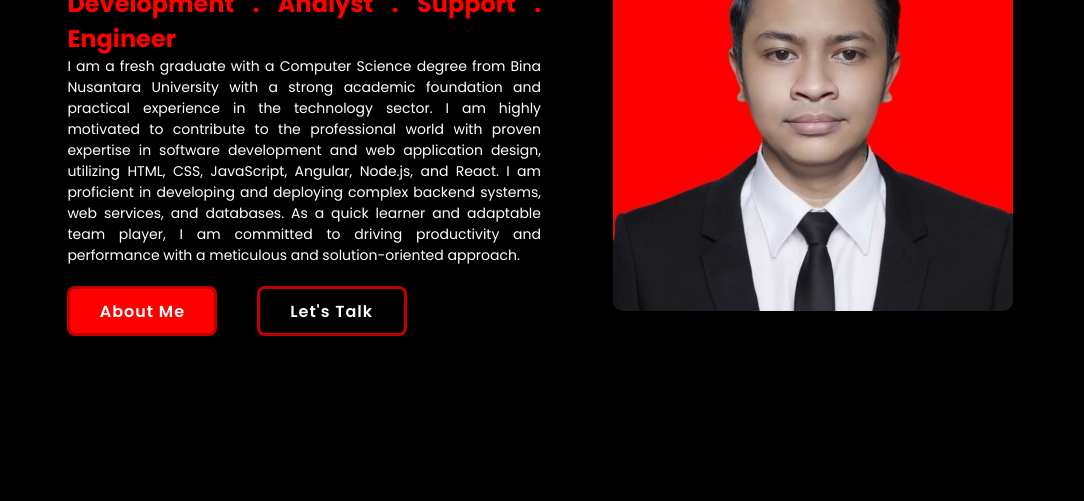
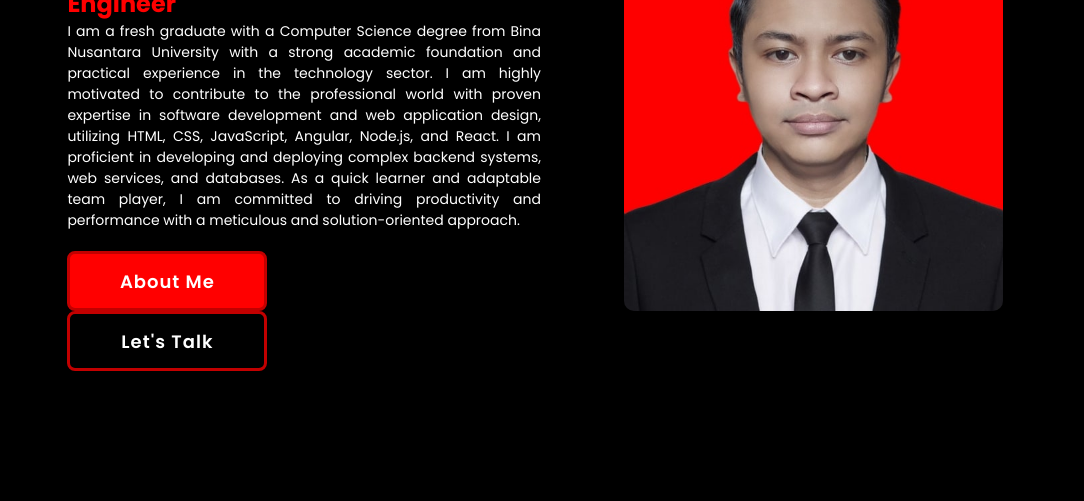
Before and after one commit to ibrahimsangaji/profile, a plain HTML site: page index.html in a window 1280 px wide. Shown: the part 299-800 px from the top of the page, without its empty margins (99-1183 px from the left). Drawn offline with Linux system fonts and the light colour scheme.

Commit message:
Update css style

```diff
--- a/index.html
+++ b/index.html
@@ -39,8 +39,6 @@
         </div>
     </section>
 
-    <div class="footer"></div>
-
     <script>
         document.querySelector('.menu-toggle').addEventListener('click', function() {
             document.querySelector('.navbar').classList.toggle('active');
--- a/public/css/style.css
+++ b/public/css/style.css
@@ -91,9 +91,10 @@ body {
 }
 
 .page img {
-    max-width: 100%;
-    height: auto;
+    max-width: 80%;
+    height: 400px;
     margin-left: 15%;
+    object-fit: cover;
     border-radius: 10px;
 }
 
@@ -111,9 +112,10 @@ body {
     background: #ff0000;
     border: 3px solid #c20000;
     border-radius: 8px;
-    width: 150px;
-    height: 50px;
+    width: 200px;
+    height: 60px;
     font-weight: 600;
+    font-size: 18px;
     margin-right: 35px;
     letter-spacing: 1px;
     z-index: 1;
@@ -162,6 +164,8 @@ body {
         flex-direction: column;
         padding: 70px 12% 0;
         text-align: center;
+        min-height: 100vh;
+        padding-bottom: 50px;
     }
 
     .content, .page {
```
